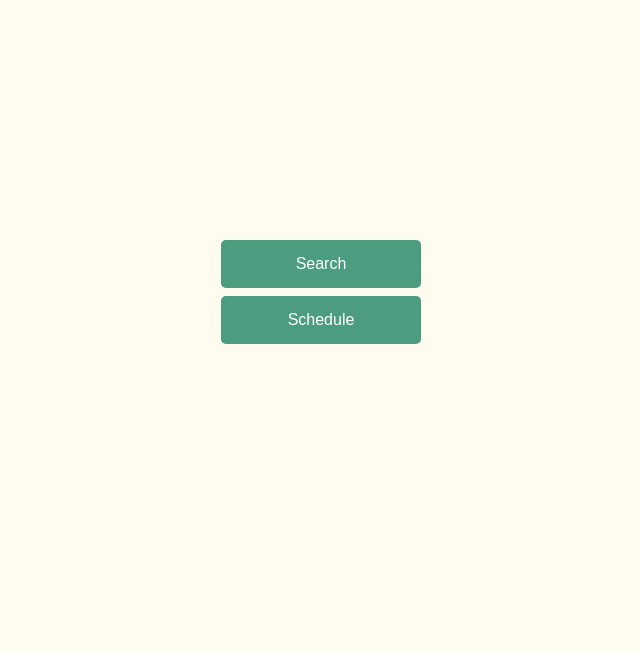
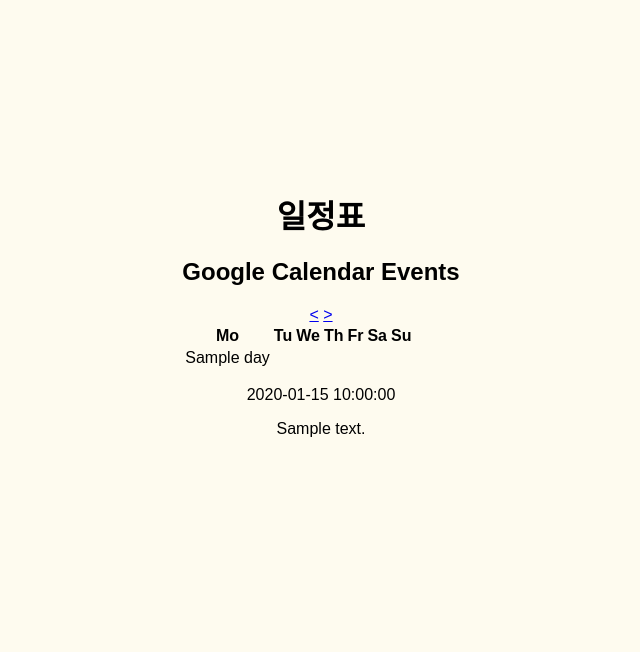
Before and after one commit to MapMappy/Mappy_MobileWeb, a Flask app: template Mappy/WorkArea/templates/schedule.html in a window 1280 px wide. Shown: the part 148-800 px from the top of the page, without its empty margins (319-959 px from the left). Run offline with Flask 3, Linux system fonts and the light colour scheme; the template is opened without the code that fills it: most values are stand-ins (such as "Sample title", 1, 10 or a date in 2020).

Commit message:
fix: 캘린더 기능 추가

```diff
--- a/Mappy/WorkArea/app.py
+++ b/Mappy/WorkArea/app.py
@@ -2,11 +2,27 @@
 from flask import redirect, url_for
 from dotenv import load_dotenv
 import os
+from flask import redirect, url_for, session
+from dotenv import load_dotenv
+import os
+import google.oauth2.credentials
+import google_auth_oauthlib.flow
+import googleapiclient.discovery
+import datetime
 
 # .env 파일 로드
 load_dotenv()
 
 app = Flask(__name__)
+app.secret_key = os.getenv("FLASK_SECRET_KEY")
+
+
+SCOPES = ['https://www.googleapis.com/auth/calendar.readonly']
+CREDENTIALS_FILE = 'credentials.json'
+
+# Set environment variable for OAuth2
+os.environ['OAUTHLIB_INSECURE_TRANSPORT'] = '1'
+
 
 @app.route('/', methods=['GET', 'POST'])
 def index():
@@ -19,7 +35,69 @@
 
 @app.route('/schedule')
 def schedule():
-    return render_template('schedule.html')
+    if 'credentials' not in session:
+        return redirect(url_for('authorize'))
+
+    credentials = google.oauth2.credentials.Credentials(**session['credentials'])
+
+    service = googleapiclient.discovery.build('calendar', 'v3', credentials=credentials)
+
+    now = datetime.datetime.utcnow().isoformat() + 'Z'
+    events_result = service.events().list(calendarId='primary', timeMin=now,
+                                          maxResults=10, singleEvents=True,
+                                          orderBy='startTime').execute()
+    events = events_result.get('items', [])
+
+    session['credentials'] = credentials_to_dict(credentials)
+
+    return render_template('schedule.html', events=events)
+
+@app.route('/authorize')
+def authorize():
+    print("Authorize route accessed")  # 라우트가 호출될 때 로그를 출력합니다.
+    flow = google_auth_oauthlib.flow.Flow.from_client_secrets_file(
+        CREDENTIALS_FILE,scopes=SCOPES)
+    flow.redirect_uri = url_for('oauth2callback', _external=True)
+
+    authorization_url, state = flow.authorization_url(
+        access_type='offline',
+        include_granted_scopes='true'
+    )
+
+    session['state'] = state
+
+    return redirect(authorization_url)
+
+@app.route('/oauth2callback')
+def oauth2callback():
+    print("OAuth2 callback route accessed")  # 라우트가 호출될 때 로그를 출력합니다.
+    state = session['state']
+
+    flow = google_auth_oauthlib.flow.Flow.from_client_secrets_file(
+        CREDENTIALS_FILE,
+        scopes=SCOPES,
+        state=state
+    )
+    flow.redirect_uri = url_for('oauth2callback', _external=True)
+
+    authorization_response = request.url
+    flow.fetch_token(authorization_response=authorization_response)
+
+    credentials = flow.credentials
+    session['credentials'] = credentials_to_dict(credentials)
+
+    return redirect(url_for('schedule'))
+
+def credentials_to_dict(credentials):
+    return {
+        'token': credentials.token,
+        'refresh_token': credentials.refresh_token,
+        'token_uri': credentials.token_uri,
+        'client_id': credentials.client_id,
+        'client_secret': credentials.client_secret,
+        'scopes': credentials.scopes
+    }
+
 
 @app.route('/search', methods=['GET', 'POST'])
 def search():
@@ -59,6 +137,17 @@
     print(f"Priorities: {priorities}, People: {people}, Transports: {transports}")
 
     return render_template('mapApi/ui.html', api_key=api_key, start=start, destination=destination, priorities=priorities, people=people, transports=transports)
+'''
+@app.route('/map', methods=['GET'])
+def map():
+    start = request.args.get('start')
+    destination = request.args.get('destination')
+
+    print(f"Mapping from start: {start} to destination: {destination}")  # 디버깅 출력
+
+    api_key = os.getenv('GOOGLE_MAPS_API_KEY')
+    return render_template('mapApi/ui.html', api_key=api_key, start=start, destination=destination)
+'''
 
 @app.route('/traffic')
 def traffic():
--- a/Mappy/WorkArea/templates/schedule.html
+++ b/Mappy/WorkArea/templates/schedule.html
@@ -1,11 +1,47 @@
-<!-- templates/index.html -->
+<!-- templates/schedule.html -->
 {% extends 'base.html' %}
 
 {% block title %}Schedule Page{% endblock %}
 
 {% block content %}
-    <div class="button-container">
-        <button onclick="location.href='/search'">Search</button>
-        <button onclick="location.href='/schedule'">Schedule</button>
+<div class="container">
+    <h1>일정표</h1>
+    <div class="calendar">
+        <div class="header">
+            <h2>Google Calendar Events</h2>
+            <a href="#" class="prev">&lt;</a>
+            <a href="#" class="next">&gt;</a>
+        </div>
+        <table class="calendar-table">
+            <thead>
+                <tr>
+                    <th>Mo</th>
+                    <th>Tu</th>
+                    <th>We</th>
+                    <th>Th</th>
+                    <th>Fr</th>
+                    <th>Sa</th>
+                    <th>Su</th>
+                </tr>
+            </thead>
+            <tbody>
+                {% for week in weeks %}
+                <tr>
+                    {% for day in week %}
+                    <td>{{ day if day != 0 else '' }}</td>
+                    {% endfor %}
+                </tr>
+                {% endfor %}
+            </tbody>
+        </table>
+        <div class="events">
+            {% for event in events %}
+                <div class="event">
+                    <p>{{ event.start.dateTime if event.start.dateTime else event.start.date }}</p>
+                    <p>{{ event.summary }}</p>
+                </div>
+            {% endfor %}
+        </div>
     </div>
+</div>
 {% endblock %}
--- a/requirement.txt
+++ b/requirement.txt
@@ -2,3 +2,6 @@
 python-dotenv
 requests
 xmltodict
+
+
+pip install python-dotenv google-auth google-auth-oauthlib google-auth-httplib2 google-api-python-client
```
Also changed, not shown: Mappy/WorkArea/templates/quickstart.py (added, +70 -0 lines), 1 other file.
